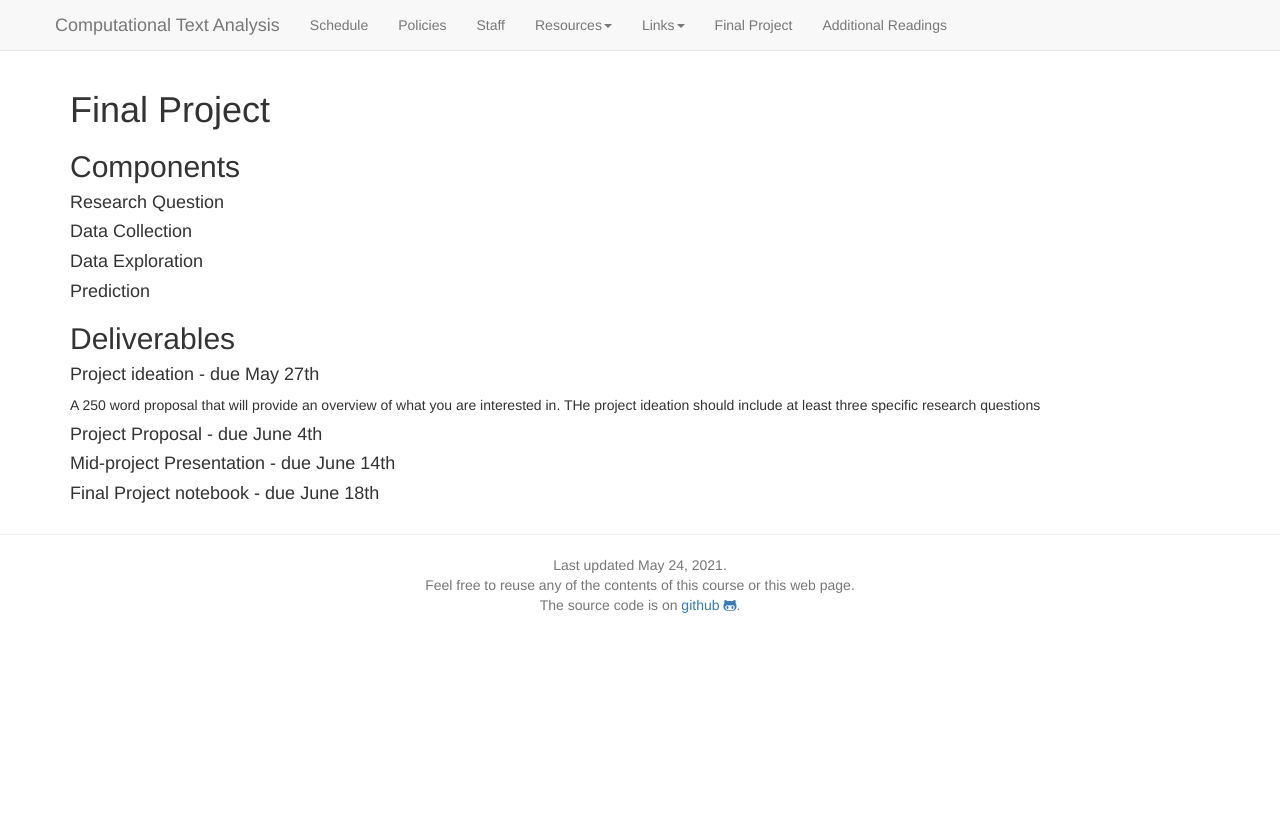
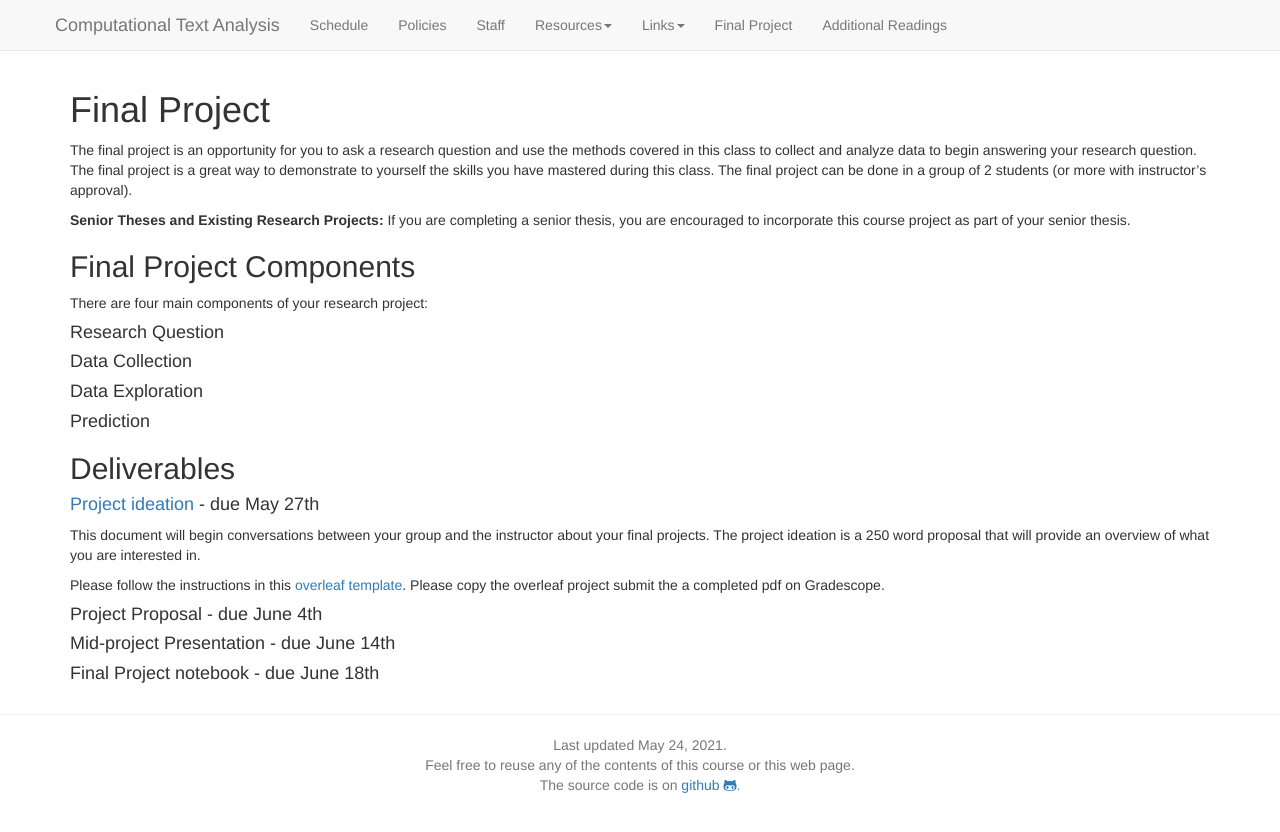
Before and after one commit to BC-COMS-2710/BC-COMS-2710.github.io, a Jekyll site: the page built from final_project.md, in a window 1280 px wide. Shown: the top 832 px of the page. Built offline with Jekyll 4.4.1, drawn with Linux system fonts in a browser that asks for light colours; nearby versions of some CDN libraries.

Commit message:
final project: project ideation

```diff
--- a/final_project.md
+++ b/final_project.md
@@ -6,7 +6,17 @@ active_tab: main_page
 
 # Final Project
 
-## Components
+The final project is an opportunity for you to ask a research question and use the methods covered in this class
+to collect and analyze data to begin answering your research question.
+The final project is a great way to demonstrate to yourself the skills you have mastered during this class.
+The final project can be done in a group of 2 students (or more with instructor's approval).
+
+**Senior Theses and Existing Research Projects:**
+If you are completing a senior thesis, you are encouraged to incorporate this course project as part of your senior thesis.
+
+## Final Project Components
+
+There are four main components of your research project:
 
 #### Research Question
 
@@ -18,8 +28,11 @@ active_tab: main_page
 
 ## Deliverables
 
-#### Project ideation - due May 27th
-A 250 word proposal that will provide an overview of what you are interested in. THe project ideation should include at least three specific research questions
+#### [Project ideation](https://www.overleaf.com/read/yzpgxcgsqdvp) - due May 27th
+This document will begin conversations between your group and the instructor about your final projects.
+The project ideation is a 250 word proposal that will provide an overview of what you are interested in.
+
+Please follow the instructions in this [overleaf template](https://www.overleaf.com/read/yzpgxcgsqdvp). Please copy the overleaf project submit the a completed pdf on Gradescope.
 
 #### Project Proposal - due June 4th
 
```
